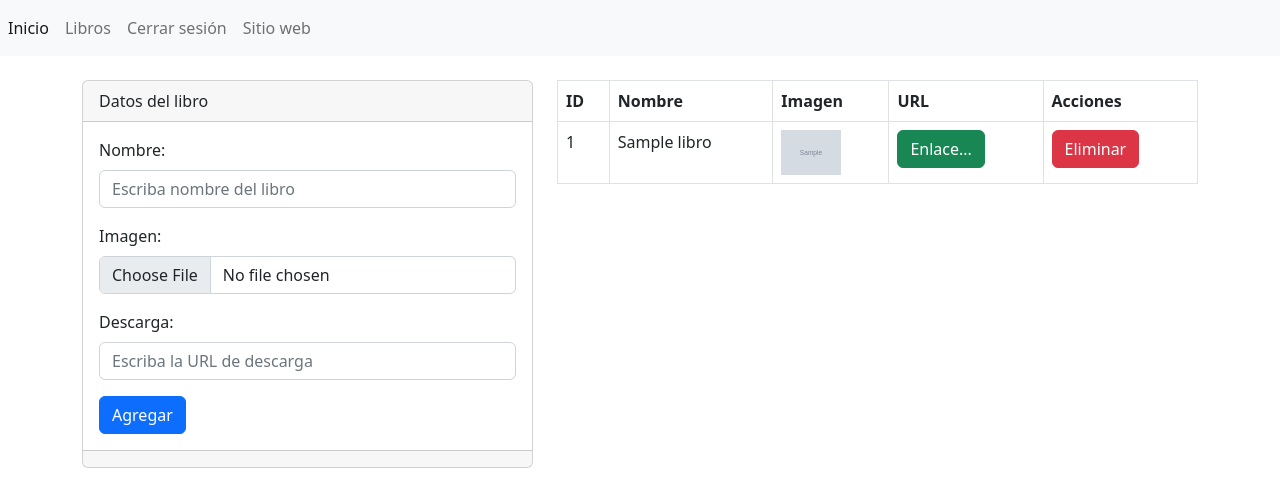
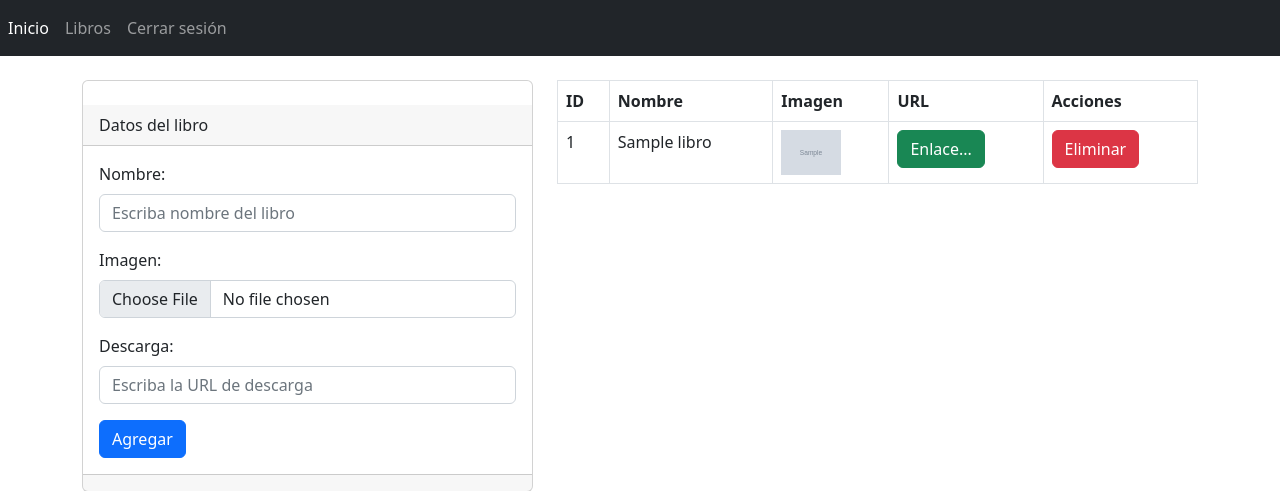
Before and after one commit to camimai07/Biblioteca, a Flask app: page /admin/libros in a window 1280 px wide. Shown: the top 491 px of the page. Run offline with Flask 3, Linux system fonts and the light colour scheme; the visitor is signed in with stand-in values (Sample User, id 1); tables that the repository leaves empty or names only in its code hold one stand-in row (values such as "Sample post"); grey boxes marked "Sample" are stand-in pictures.

Commit message:
cambios extra

```diff
--- a/src/app.py
+++ b/src/app.py
@@ -97,7 +97,7 @@ def admin_registro_post():
     _password=request.form['txtPassword']
 
     if _usuario=='' or _password=='':
-        return render_template('admin/registro.html', mensaje1="Ingresa un usuario y contraseña válido.")
+        return render_template('admin/registro.html', mensaje1="Ingresa un usuario y/o contraseña válido.")
 
     sql = "INSERT INTO `usuarios`(`ID`, `usuario`, `password`) VALUES (NULL, %s, %s);" #inserto en la base de datos
     datos = (_usuario, _password) #almaceno datos del usuario en la variable
@@ -107,9 +107,9 @@ def admin_registro_post():
     cursor.execute(sql,datos) #cursor ejecucion   #superpongo datos con sentencia en sql
     conexion.commit() #confirmacion de guardar los movimientos realizados
 
+    return render_template('admin/login.html', mensaje_nuevoUsuario="Usuario creado con éxito!")
 
-
-    return redirect('/admin/login') # desp del login hay problemas para usar render_template, recurro a redirect
+    # return redirect('/admin/login') # desp del login hay problemas para usar render_template, recurro a redirect
 #-----------------------
 @app.route('/admin/logout')
 def admin_logout():
@@ -122,7 +122,7 @@ def admin_libros():
     if not 'login' in session:
         return redirect('/admin/login')
 
-    conexion=mysql.connect() #conexion con la base de datos sql
+    conexion = mysql.connect() #conexion con la base de datos sql
     cursor = conexion.cursor()
     cursor.execute("SELECT * FROM `libros`")
     libros = cursor.fetchall()
@@ -144,9 +144,14 @@ def admin_libros_guardar():
     tiempo= datetime.now() #captura el tiempo del momento
     horaActual=tiempo.strftime('%Y%H%M%S') #detallando el formato del tiempo que quiero capturar
 
+    if _nombre=='' or _url=='' or _archivo=='':
+        return render_template('admin/libros.html', mensaje_invalido="Debe completar todas las casillas")
+
+
     if _archivo.filename!="":
         nuevoNombre=horaActual+"_"+_archivo.filename
-        _archivo.save("templates/sitio/imagenes/"+nuevoNombre) #guardo nuevo nombre de la imagen
+
+        _archivo.save("src/templates/sitio/imagenes/"+nuevoNombre) #guardo nuevo nombre de la imagen
 
 
 
--- a/src/templates/admin/cabecera.html
+++ b/src/templates/admin/cabecera.html
@@ -15,12 +15,11 @@
 
 <body>
     <header>
-        <nav class="navbar navbar-expand navbar-light bg-light">
+        <nav class="navbar navbar-expand navbar-dark bg-dark">
             <div class="nav navbar-nav">
                 <a class="nav-item nav-link active" href="/admin/" aria-current="page">Inicio<span class="visually-hidden">(current)</span></a>
                 <a class="nav-item nav-link" href="libros">Libros</a>
                 <a class="nav-item nav-link" href="logout">Cerrar sesión</a>
-                <a class="nav-item nav-link" href="/">Sitio web</a>
             </div>
         </nav>
     </header>
--- a/src/templates/admin/libros.html
+++ b/src/templates/admin/libros.html
@@ -5,6 +5,13 @@
     <div class="row">
         <div class="col-md-5">
             <div class="card">
+                <br>
+                {% if mensaje_invalido %} <!--detecta codigo python-->
+                <div class="alert alert-danger" role="alert">
+                  <strong>{{ mensaje_invalido }}</strong><br>
+                </div>
+
+                {% endif %}
                 <div class="card-header">
                     Datos del libro
                 </div>
```
Also changed, not shown: src/templates/admin/login.html (+8 -1 lines), src/templates/sitio/imagenes/2023155546_hasta-el-limite-mini.jpg (added), src/templates/sitio/imagenes/2023155930_65.jpg (added), src/templates/sitio/imagenes/2023160003_the-little-mermaid.jpeg (added), src/templates/sitio/imagenes/2023160459_the-black-demon.jpg (added), src/templates/sitio/imagenes/2023160526_mini_Avenger_Endgame.webp (added), 1 other file.
